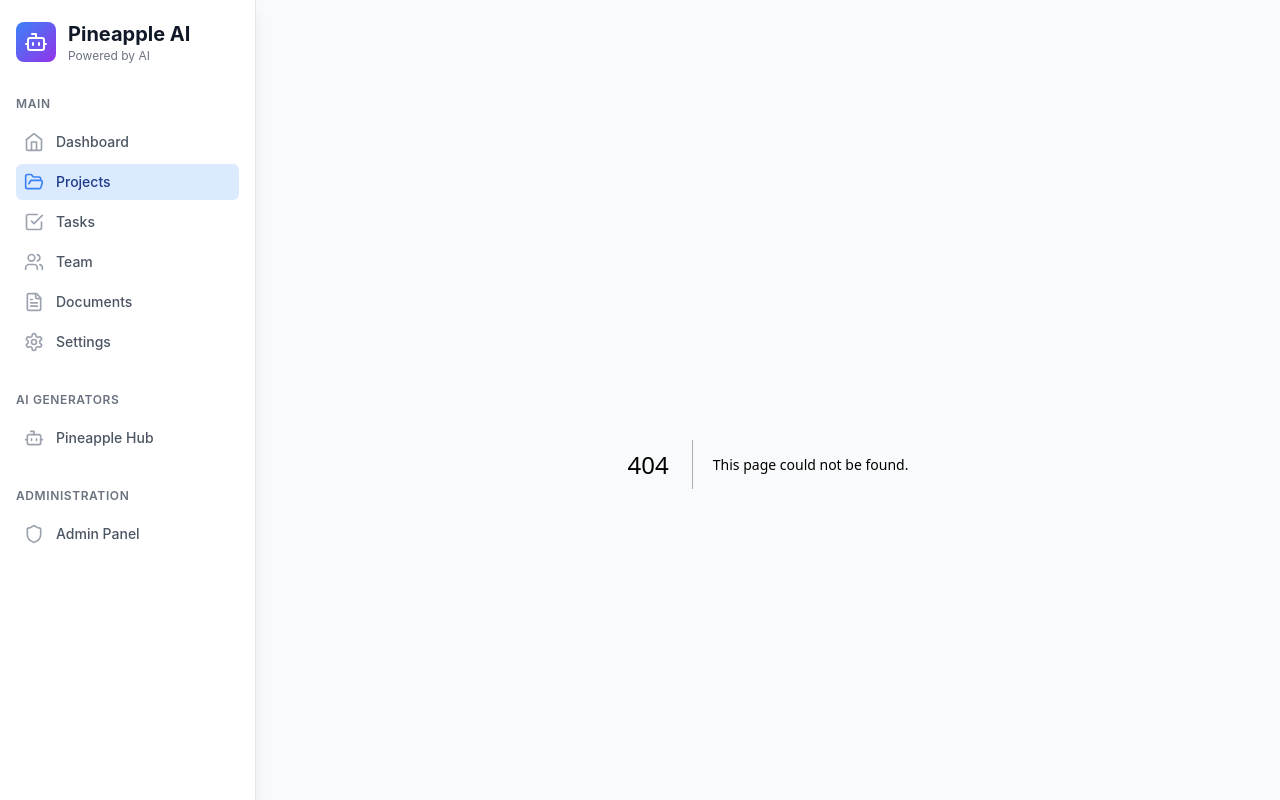
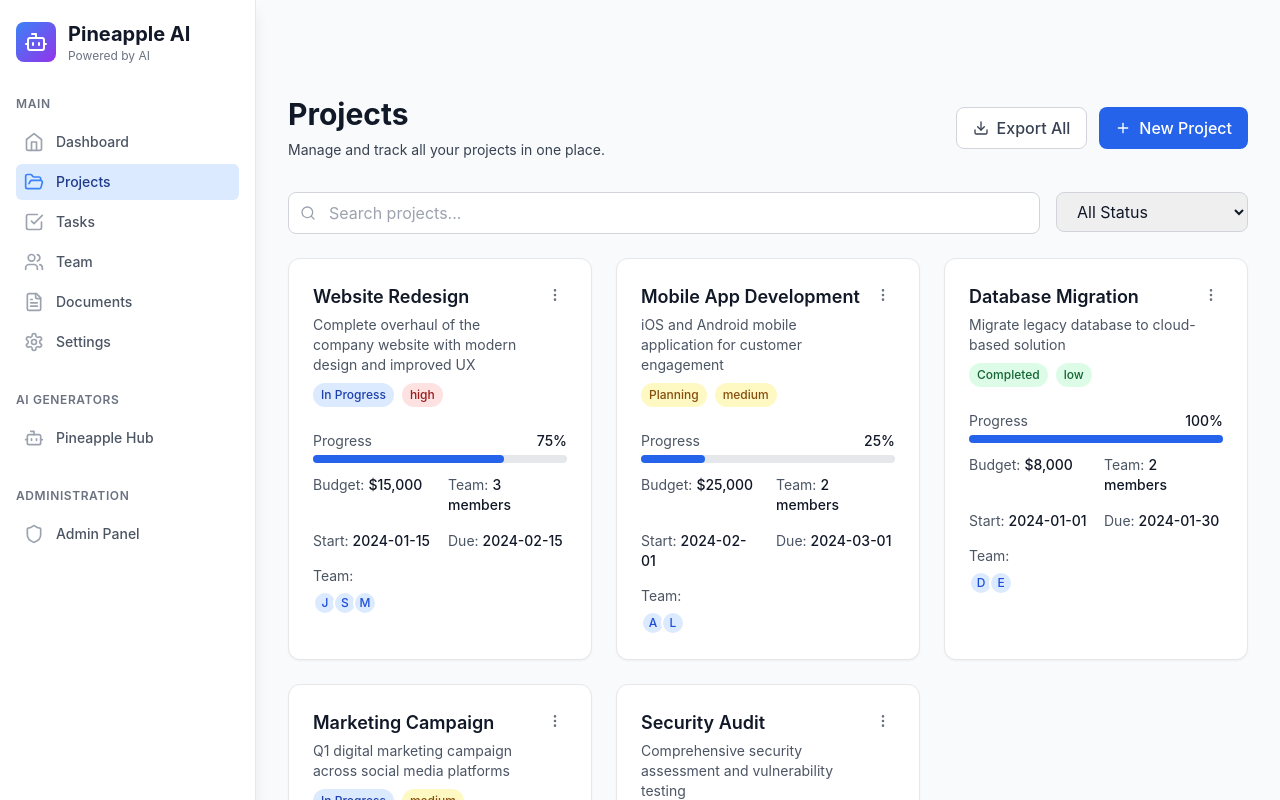
Before and after one commit to JustineDevs/pineapple-ai, a Next.js app: page /projects in a window 1280 px wide. Before the commit this address had no page. Shown: the top 800 px of the page. Built offline with nearby package versions, Linux system fonts and the light colour scheme.

Commit message:
page: projects

```diff
--- /dev/null
+++ b/pages/projects.js
@@ -0,0 +1,5 @@
+import Projects from '../src/pages/Projects'
+
+export default function ProjectsPage() {
+  return <Projects />
+}
```
